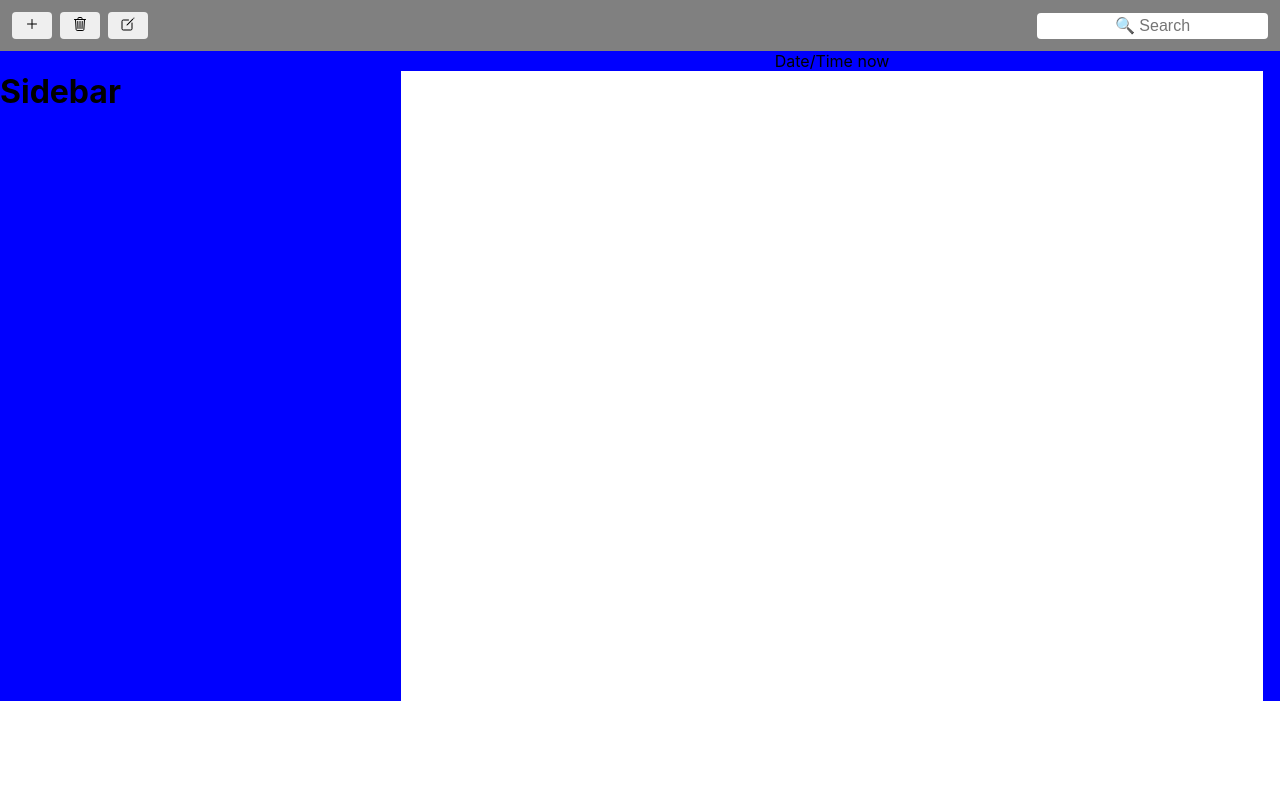
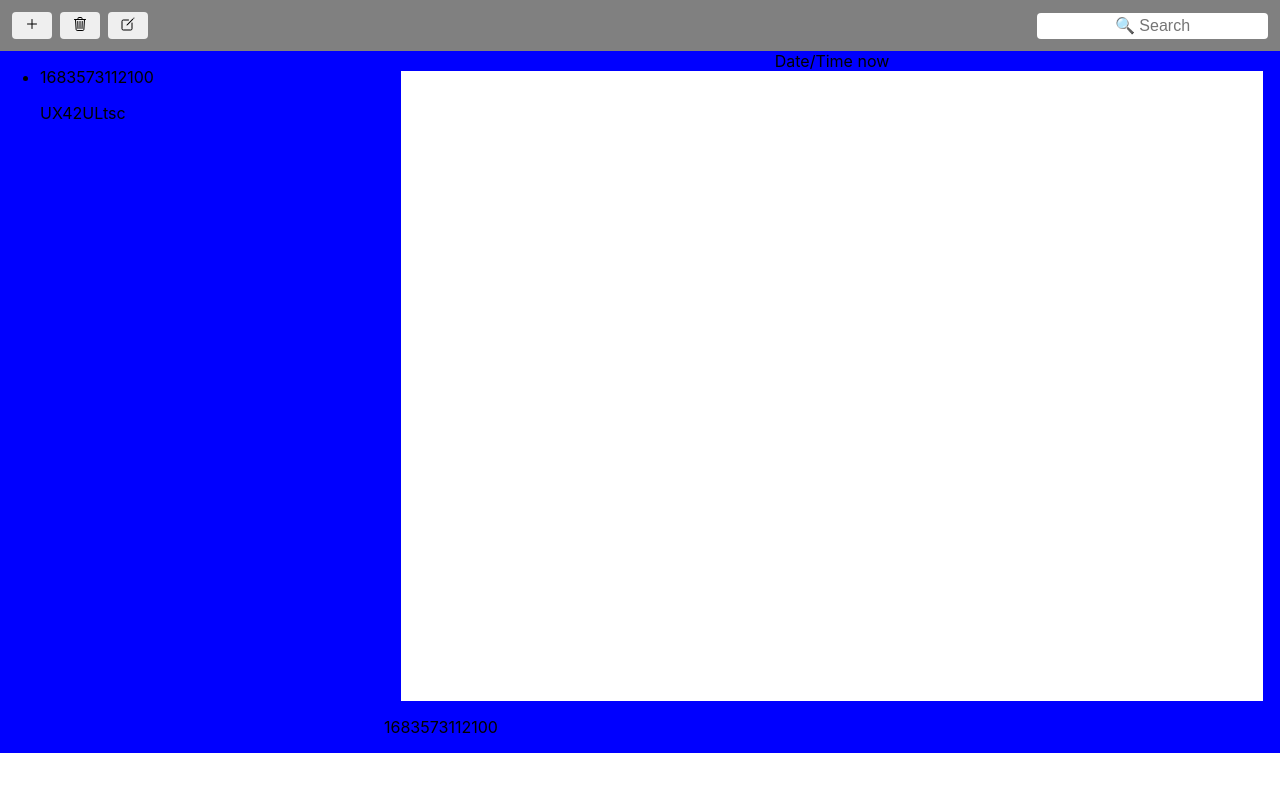
Before and after one commit to OlgaBieliaieva/test-oblik-soft, a React (Create React App) app: page / in a window 1280 px wide. Both pictures are taken after a click on the button 32 px from the left and 25 px from the top of the page. Shown: the top 792 px of the page. Built offline with nearby package versions, Linux system fonts and the light colour scheme.

Commit message:
added functions

```diff
--- a/package.json
+++ b/package.json
@@ -6,10 +6,12 @@
     "@testing-library/jest-dom": "^5.16.5",
     "@testing-library/react": "^13.4.0",
     "@testing-library/user-event": "^13.5.0",
+    "lodash.throttle": "^4.1.1",
     "react": "^18.2.0",
     "react-dom": "^18.2.0",
     "react-icons": "^4.8.0",
     "react-scripts": "5.0.1",
+    "shortid": "^2.2.16",
     "web-vitals": "^2.1.4"
   },
   "scripts": {
--- a/src/App.js
+++ b/src/App.js
@@ -1,14 +1,171 @@
+import { useState, useEffect } from "react";
+import shortid from "shortid";
 import Header from "./components/Header/Header";
 import Sidebar from "./components/Sidebar/Sidebar";
 import Workspace from "./components/Workspace/Workspace";
 
+// function init(state) {
+//   const savedNotes = localStorage.getItem("notes");
+//   const parsedNotes = JSON.parse(savedNotes);
+
+//   if (parsedNotes !== null) {
+//     return { ...state, notes: [...parsedNotes] };
+//   }
+
+//   return state;
+// }
+
+// function countReducer(state, action) {
+//   switch (action.type) {
+//     case "add":
+//       return { ...state, notes: [...state.notes, action.payload] };
+
+//     case "edit":
+//       return { ...state, notes: [...action.payload] };
+
+//     case "delete":
+//       return { ...state, notes: [...action.payload] };
+
+//     case "disActive":
+//       return { ...state, notes: [...action.payload] };
+
+//     case "filter":
+//       return { ...state, filter: action.payload };
+
+//     default:
+//       return;
+//   }
+// }
+
 function App() {
+  const [notes, setNotes] = useState([]);
+  const [content, setContent] = useState("");
+  const [filter, setFilter] = useState("");
+
+  const savedNotes = localStorage.getItem("notes");
+  const parsedNotes = JSON.parse(savedNotes);
+
+  // const [state, dispatch] = useReducer(
+  //   countReducer,
+  //   { notes: [], filter: "" },
+  //   init
+  // );
+
+  useEffect(() => {
+    console.log("use effect 1");
+    if (parsedNotes !== null) {
+      const disActive = parsedNotes.map((note) => {
+        return { ...note, isActive: false, isNew: false };
+      });
+      setNotes([...disActive]);
+    }
+
+    // eslint-disable-next-line
+  }, []);
+
+  useEffect(() => {
+    console.log("use effect 2");
+    localStorage.setItem("notes", JSON.stringify(notes));
+  }, [notes]);
+
+  const addNote = () => {
+    const newNote = {
+      id: shortid.generate(),
+      content: "",
+      created: Date.now(),
+      isActive: true,
+      isNew: true,
+    };
+
+    if (notes.length > 0) {
+      const disActive = notes.map((note) => {
+        return { ...note, isActive: false, isNew: false };
+      });
+      console.log(disActive);
+      setNotes([...disActive, newNote]);
+    } else {
+      setNotes([newNote]);
+    }
+
+    setContent("");
+    console.log("setContent(0)");
+  };
+
+  const handleInputChange = (e) => {
+    const { value } = e.target;
+    setContent(value);
+    console.log("setContent(value)");
+  };
+
+  const createNote = (id, content) => {
+    const editedNotes = notes.map((note) =>
+      note.id === id
+        ? { ...note, content: content, isActive: false, isNew: false }
+        : note
+    );
+    setNotes([...editedNotes]);
+  };
+
+  const readNote = (id) => {
+    const noteToRead = notes.map((note) =>
+      note.id === id
+        ? { ...note, isActive: true }
+        : { ...note, isActive: false, isNew: false }
+    );
+    setNotes([...noteToRead]);
+  };
+
+  const updateNote = () => {
+    console.log("update");
+
+    const noteToUpdate = notes.map((note) => {
+      if (note.isActive) {
+        setContent(note.content);
+        return { ...note, isNew: true };
+      } else {
+        return { ...note };
+      }
+    });
+    setNotes([...noteToUpdate]);
+  };
+
+  const deleteNote = (e) => {
+    let selectedNote = null;
+    console.log(e);
+    notes.map((note) =>
+      note.isActive ? (selectedNote = note.id) : { ...note }
+    );
+    if (window.confirm("Are you sure you want to delete this note?")) {
+      const remainingNotes = notes.filter((note) => note.id !== selectedNote);
+      setNotes([...remainingNotes]);
+    } else {
+      return;
+    }
+  };
+
+  const handleFilterChange = (e) => {
+    const { value } = e.target;
+    setFilter(value);
+  };
+
+  console.log(notes);
+
   return (
     <>
-      <Header />
+      <Header
+        addNote={addNote}
+        deleteNote={deleteNote}
+        updateNote={updateNote}
+        filterNote={handleFilterChange}
+      />
       <main className="mainContainer">
-        <Sidebar />
-        <Workspace />
+        <Sidebar notes={notes} readNote={readNote} query={filter} />
+        <Workspace
+          notes={notes}
+          noteContent={content}
+          handleChange={handleInputChange}
+          createNote={createNote}
+        />
       </main>
     </>
   );
--- a/src/components/Header/Header.js
+++ b/src/components/Header/Header.js
@@ -5,7 +5,7 @@ import { IoCreateOutline } from "react-icons/io5";
 
 import css from "./Header.module.css";
 
-function Header() {
+function Header({ addNote, deleteNote, updateNote, filterNote }) {
   return (
     <header className={css.headerContainer}>
       <ul className={css.buttonList}>
@@ -17,17 +17,29 @@ function Header() {
           }}
         >
           <li className={css.listItem}>
-            <button className={css.optionButton} type="button">
+            <button
+              className={css.optionButton}
+              type="button"
+              onClick={addNote}
+            >
               <IoAddOutline />
             </button>
           </li>
           <li className={css.listItem}>
-            <button className={css.optionButton} type="button">
+            <button
+              className={css.optionButton}
+              type="button"
+              onClick={deleteNote}
+            >
               <IoTrashOutline />
             </button>
           </li>
           <li className={css.listItem}>
-            <button className={css.optionButton} type="button">
+            <button
+              className={css.optionButton}
+              type="button"
+              onClick={updateNote}
+            >
               <IoCreateOutline />
             </button>
           </li>
@@ -41,6 +53,7 @@ function Header() {
             autoComplete="off"
             autoFocus
             placeholder="🔍 Search"
+            onChange={filterNote}
           ></input>
         </label>
       </form>
--- a/src/components/ListItem/ListItem.js
+++ b/src/components/ListItem/ListItem.js
@@ -0,0 +1,10 @@
+function ListItem({ noteInfo }) {
+  return (
+    <>
+      <p>{noteInfo.created}</p>
+      <p>{noteInfo.content}</p>
+      <p>{noteInfo.id}</p>
+    </>
+  );
+}
+export default ListItem;
--- a/src/components/Sidebar/Sidebar.js
+++ b/src/components/Sidebar/Sidebar.js
@@ -1,9 +1,28 @@
+import ListItem from "../ListItem/ListItem";
 import css from "./Sidebar.module.css";
-function Sidebar() {
-  console.log("Sidebar");
+
+function Sidebar({ notes, readNote, query }) {
+  const handleClick = (event) => {
+    console.log(event.currentTarget.id);
+    const activeNote = event.target.parentElement.id;
+    // console.log(activeNote);
+    readNote(activeNote);
+  };
   return (
     <div className={css.sidebarContainer}>
-      <h1>Sidebar</h1>
+      <ul>
+        {notes
+          .filter((note) =>
+            note.content.toLowerCase().includes(query.toLowerCase())
+          )
+          .map((note) => {
+            return (
+              <li key={note.id} id={note.id} onClick={handleClick}>
+                <ListItem noteInfo={note} />
+              </li>
+            );
+          })}
+      </ul>
     </div>
   );
 }
--- a/src/components/Workspace/Workspace.js
+++ b/src/components/Workspace/Workspace.js
@@ -1,17 +1,86 @@
+// import { useState, useEffect } from "react";
+// import Throttle from "lodash.throttle";
 import css from "./Workspace.module.css";
 
-function Workspace() {
-  console.log("Workspace");
+function Workspace({ notes, noteContent, handleChange, createNote }) {
+  // const [content, setContent] = useState("");
+
+  // useEffect(() => {
+  //   setContent("");
+  // }, []);
+
+  const handleEditNote = (e) => {
+    console.log(e);
+    const noteId = e.target.form.id;
+    const noteContent = e.target.value;
+    createNote(noteId, noteContent);
+  };
+
+  // const handleChange = (e) => {
+  //   const { value } = e.target;
+  //   setContent(value);
+  // };
+
+  // const handleCreate = (e) => {
+  //   console.log(e);
+
+  //     addNote(content);
+  // };
+  console.log(notes);
+
   return (
     <div className={css.workspaceContainer}>
-      <form className={css.noteForm}>
-        <legend className={css.dateField}>Date/Time now</legend>
-        <label>
-          <textarea className={css.noteInput} rows={42}></textarea>
-        </label>
-      </form>
+      {notes.map(
+        (note) =>
+          note.isActive &&
+          note.isNew && (
+            <form className={css.noteForm} id={note.id} key={note.id}>
+              <legend className={css.dateField}>Date/Time now</legend>
+              <label>
+                <textarea
+                  className={css.noteInput}
+                  type="text"
+                  name="note"
+                  value={noteContent}
+                  onChange={handleChange}
+                  onBlur={handleEditNote}
+                  rows={42}
+                  autoFocus
+                ></textarea>
+              </label>
+            </form>
+          )
+      )}
+      {notes.map(
+        (note) =>
+          note.isActive && (
+            <>
+              <p>{note.created}</p>
+              <p>{note.content}</p>
+            </>
+          )
+      )}
     </div>
   );
+  // : (
+  //   <div>No actives</div>
+  // )
+
+  //
+  //
+  //
 }
 
 export default Workspace;
+
+// player.on(
+//   "timeupdate",
+//   Throttle(function (data) {
+//     const currentTime = data.seconds;
+//     localStorage.setItem(STORAGE_KEY, currentTime);
+//   }, 1000)
+// );
+
+/* <div onBlur={handleDisplay}>
+          {note.id} {note.created}
+        </div> */
--- a/src/components/Workspace/Workspace.module.css
+++ b/src/components/Workspace/Workspace.module.css
@@ -14,4 +14,5 @@
   padding: 0 5px;
   border: none;
   resize: none;
+  outline: none;
 }
```
Also changed, not shown: 1 other file (tests, documents, lock files or other folders).
